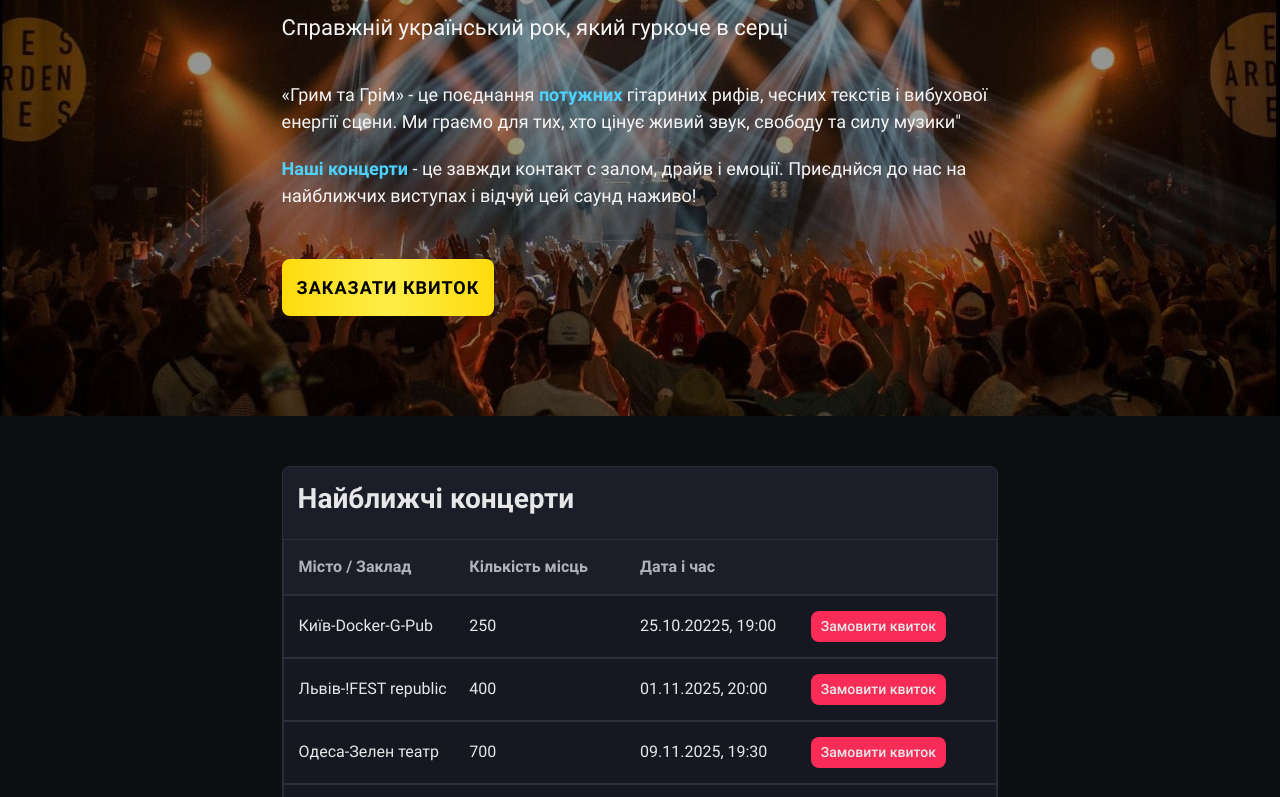
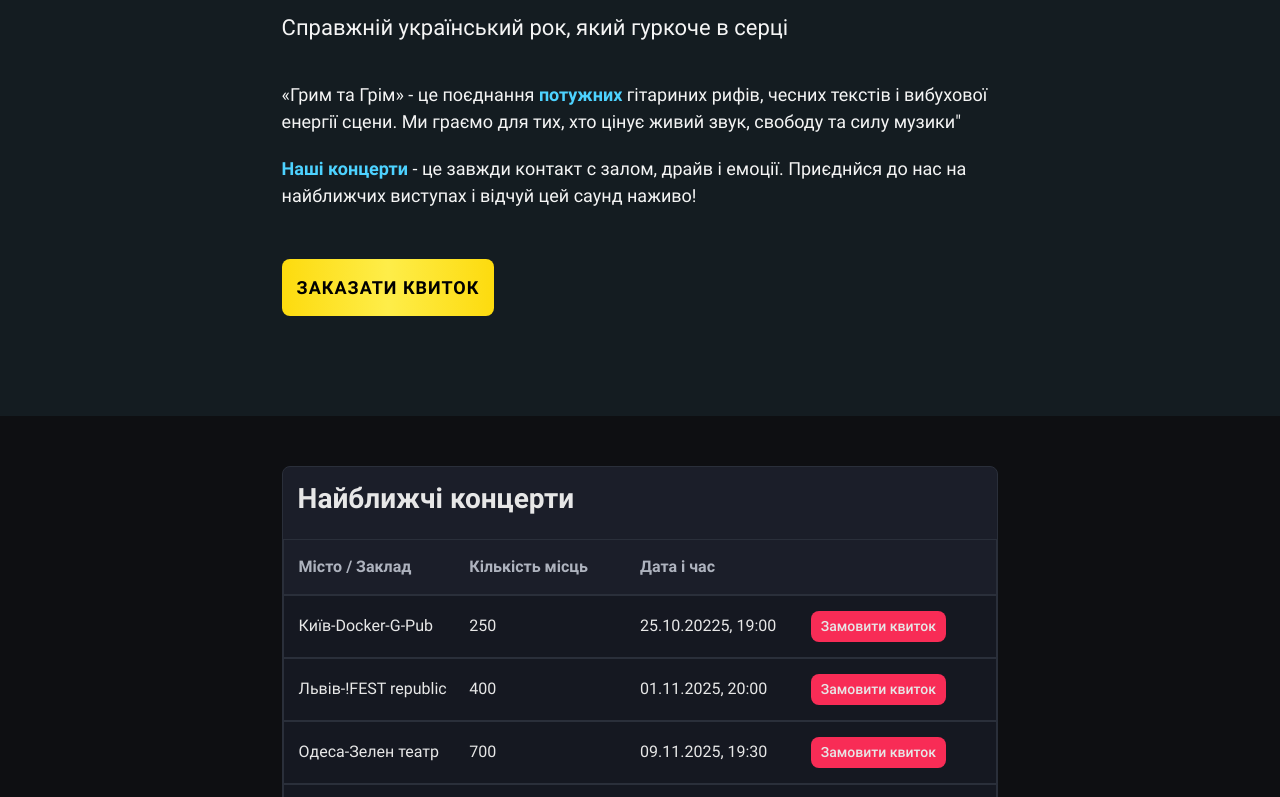
Before and after one commit to DenisFGit/lotoplay_test, a website: page src/index.html in a window 1280 px wide. Shown: the part 290-1087 px from the top of the page. Drawn offline with nearby package versions, Linux system fonts and the light colour scheme.

Commit message:
remove bg to see difference in speed

```diff
--- a/src/sass/blocks/_promo.scss
+++ b/src/sass/blocks/_promo.scss
@@ -3,8 +3,9 @@
     padding: 150px 0 100px 0;
     // background: url('../img/bg-2.jpg') no-repeat 50% / cover;
     // background-image: linear-gradient(rgba(0, 0, 0, 0.5), rgba(0, 0, 0, 0.5), url('../img/bg-2.jpg') );
-    background: linear-gradient(rgba(0, 0, 0, 0.4), rgba(0, 0, 0, 0.4)),
-        url('../img/bg-2.jpg') center/cover no-repeat;
+    // background: linear-gradient(rgba(0, 0, 0, 0.4), rgba(0, 0, 0, 0.4)),
+    //     url('../img/bg-2.jpg') center/cover no-repeat;
+    background-color: #141C21;
     color: #F5F5F5;
     &__title {
         font-size: 50px;
```
Also changed, not shown: src/css/style.min.css.
